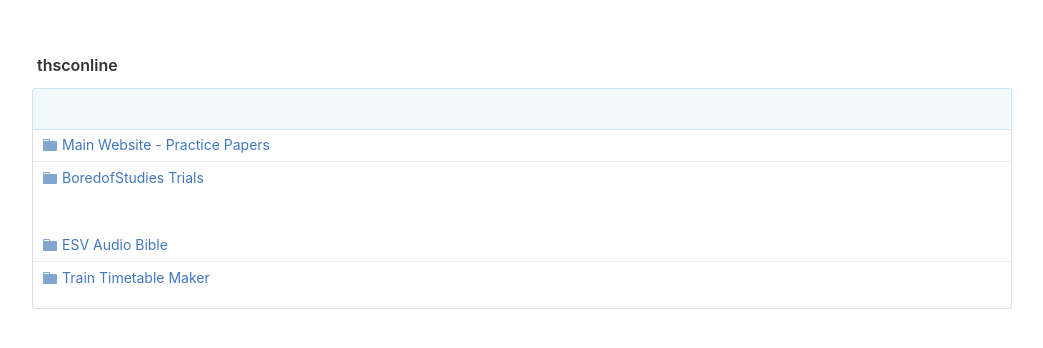
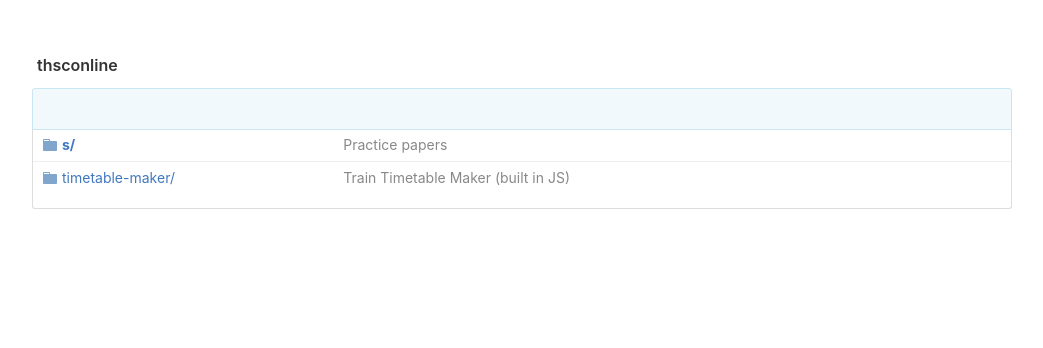
Before and after one commit to thsconline/thsconline.github.io, a plain HTML site: page index.html in a window 1280 px wide. Shown: the whole page, without its empty margins (118-1161 px from the left). Drawn offline with Linux system fonts and the light colour scheme.

Commit message:
Update index.html

```diff
--- a/index.html
+++ b/index.html
@@ -440,12 +440,12 @@ table, td, tr
             <img width="16" height="16" class="spinner" alt="" src="https://assets-cdn.github.com/images/spinners/octocat-spinner-32.gif">
           </td>
           <td class="content">
-            <span class="css-truncate css-truncate-target"><a class="js-navigation-open" href="s/">Main Website - Practice Papers</a></span>
+            <span class="css-truncate css-truncate-target"><a class="js-navigation-open" href="s/"><b>s/</a></span>
           </td>
-          <td class="message"><span class="css-truncate css-truncate-target"> </span></td>
+          <td class="message"><span class="css-truncate css-truncate-target">Practice papers </span></td>
           <td class="age"><span class="css-truncate css-truncate-target"> </span></td>
         </tr>
-    <tr class="js-navigation-item">
+<!--    <tr class="js-navigation-item">
           <td class="icon">
             <svg xmlns="http://www.w3.org/2000/svg" class="octicon octicon-file-directory" aria-hidden="true" viewBox="0 0 14 16" width="14" height="16" version="1.1"><path fill-rule="evenodd" d="M 13 4 H 7 V 3 c 0 -0.66 -0.31 -1 -1 -1 H 1 c -0.55 0 -1 0.45 -1 1 v 10 c 0 0.55 0.45 1 1 1 h 12 c 0.55 0 1 -0.45 1 -1 V 5 c 0 -0.55 -0.45 -1 -1 -1 Z M 6 4 H 1 V 3 h 5 v 1 Z" /></svg>
             <img width="16" height="16" class="spinner" alt="" src="https://assets-cdn.github.com/images/spinners/octocat-spinner-32.gif">
@@ -472,16 +472,16 @@ table, td, tr
           </td>
           <td class="message"><span class="css-truncate css-truncate-target"> </span></td>
           <td class="age"><span class="css-truncate css-truncate-target"> </span></td>
-        </tr>
+        </tr>-->
     <tr class="js-navigation-item">
           <td class="icon">
             <svg xmlns="http://www.w3.org/2000/svg" class="octicon octicon-file-directory" aria-hidden="true" viewBox="0 0 14 16" width="14" height="16" version="1.1"><path fill-rule="evenodd" d="M 13 4 H 7 V 3 c 0 -0.66 -0.31 -1 -1 -1 H 1 c -0.55 0 -1 0.45 -1 1 v 10 c 0 0.55 0.45 1 1 1 h 12 c 0.55 0 1 -0.45 1 -1 V 5 c 0 -0.55 -0.45 -1 -1 -1 Z M 6 4 H 1 V 3 h 5 v 1 Z" /></svg>
             <img width="16" height="16" class="spinner" alt="" src="https://assets-cdn.github.com/images/spinners/octocat-spinner-32.gif">
           </td>
           <td class="content">
-            <span class="css-truncate css-truncate-target"><a class="js-navigation-open" href="timetable-maker/">Train Timetable Maker</a></span>
+            <span class="css-truncate css-truncate-target"><a class="js-navigation-open" href="timetable-maker/">timetable-maker/</a></span>
           </td>
-          <td class="message"><span class="css-truncate css-truncate-target"> </span></td>
+          <td class="message"><span class="css-truncate css-truncate-target">Train Timetable Maker (built in JS) </span></td>
           <td class="age"><span class="css-truncate css-truncate-target"> </span></td>
         </tr>
 
```
